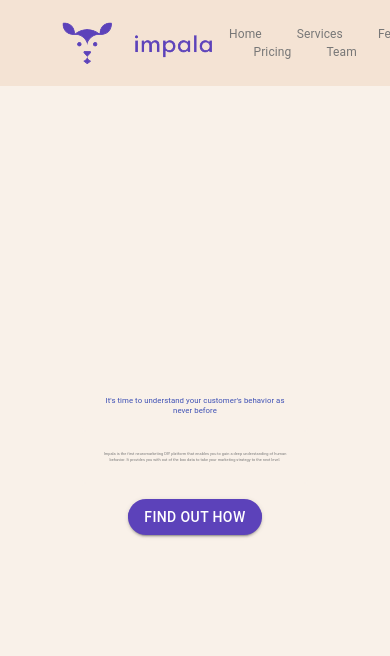
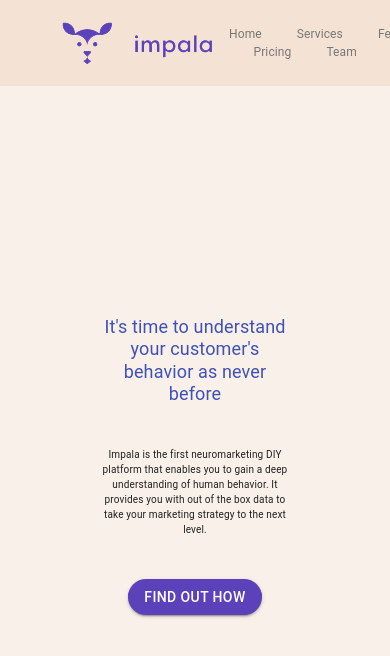
Before and after one commit to Impala-Research/impala-web-portal, a React (Create React App) app: page /Home in a window 390 px wide. Shown: the top 656 px of the page. Built offline with nearby package versions, Linux system fonts and the light colour scheme.

Commit message:
Media Qerries

```diff
--- /dev/null
+++ b/src/Components/Home/Home.css
@@ -0,0 +1,17 @@
+@media only screen and (max-width: 1200px) {
+  p {
+    font-size: 13px;
+  }
+  .MuiTypography-h4 {
+    font-size: 23px !important;
+  }
+}
+
+@media only screen and (max-width: 1000px) {
+  p {
+    font-size: 10px;
+  }
+  .MuiTypography-h4 {
+    font-size: 18px !important;
+  }
+}
--- a/src/Components/Home/Home.jsx
+++ b/src/Components/Home/Home.jsx
@@ -5,6 +5,7 @@ import Grid from "@material-ui/core/Grid";
 import Typography from "@material-ui/core/Typography";
 import Button from "@material-ui/core/Button";
 import { Link } from "react-router-dom";
+import "./Home.css";
 
 const useStyles = makeStyles((theme) => ({
   root: {
@@ -19,21 +20,13 @@ const useStyles = makeStyles((theme) => ({
     textAlign: "center",
     backgroundColor: "#F9F1E9",
     boxShadow: "none",
-
   },
   button: {
     borderRadius: "18px",
     backgroundColor: "#5C42BA",
     color: "white",
   },
-  p: {
-    fontSize:"1vw",
-    color: "#777777",
-  },
-  h4: {
-    fontSize:"2vw",
 
-  },
 }));
 
 export default function Home() {
@@ -47,7 +40,7 @@ export default function Home() {
         </Grid>
         <Grid item xs={7}>
           <Paper className={classes.paper}>
-            <Typography className={classes.h4} variant="h4" color="primary">
+            <Typography variant="h4" color="primary">
               It's time to understand your customer's behavior as never before
             </Typography>
           </Paper>
```
